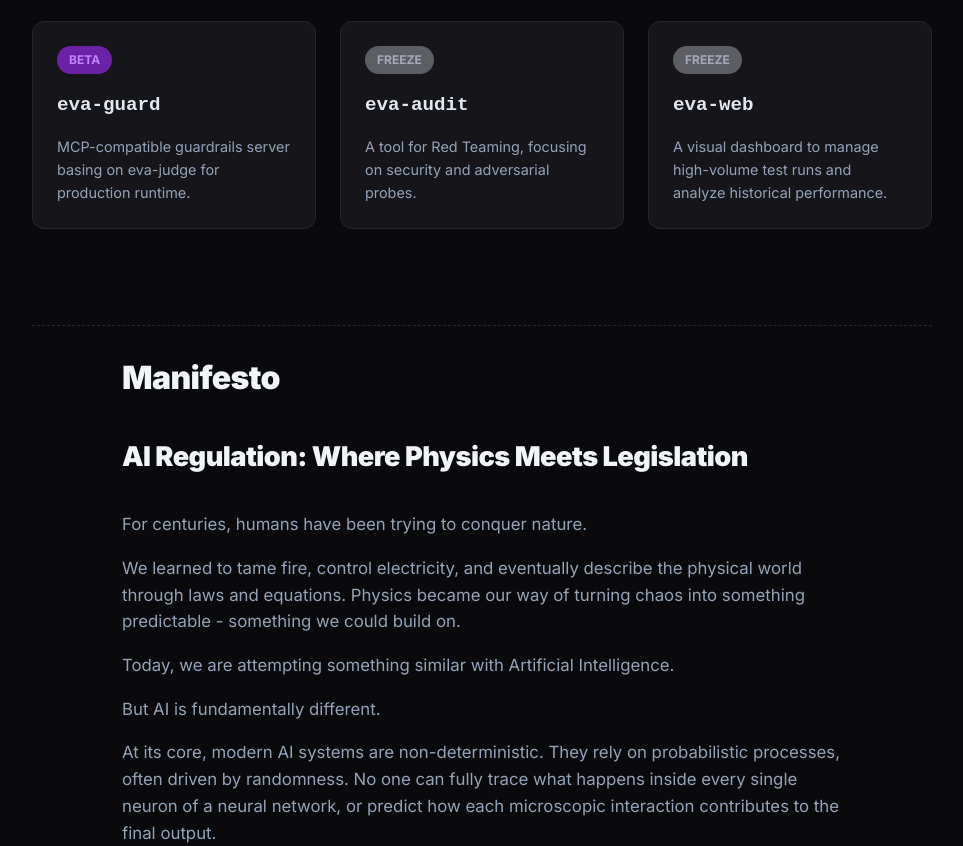
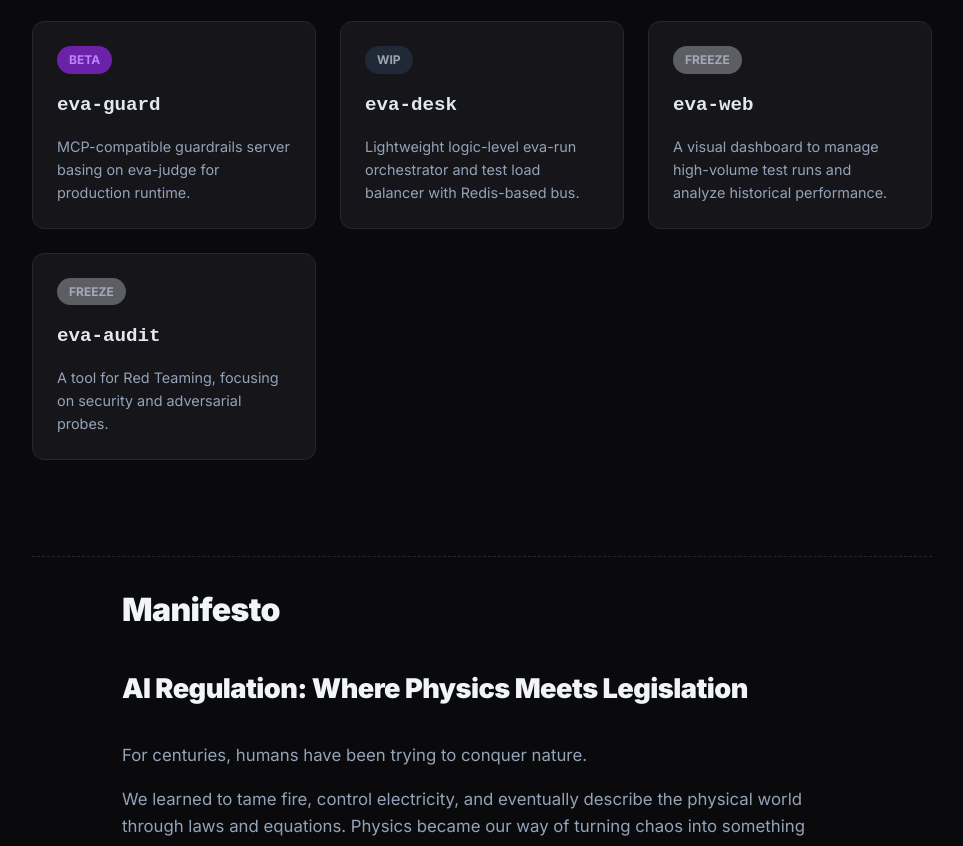
Before and after one commit to eva-llm/eva-llm.github.io, a plain HTML site: page index.html in a window 1280 px wide. Shown: the part 1237-2083 px from the top of the page, without its empty margins (158-1121 px from the left). Drawn offline with Linux system fonts and the light colour scheme.

Commit message:
Update index.html

```diff
--- a/index.html
+++ b/index.html
@@ -209,16 +209,22 @@
                 <p>MCP-compatible guardrails server basing on eva-judge for production runtime.</p>
             </a>
 
-            <a href="https://eva-llm.github.io/eva-audit" class="card">
-                <span class="badge badge-freeze">Freeze</span>
-                <h3>eva-audit</h3>
-                <p>A tool for Red Teaming, focusing on security and adversarial probes.</p>
+            <a href="https://github.com/eva-llm/eva-desk" class="card">
+                <span class="badge badge-wip">WIP</span>
+                <h3>eva-desk</h3>
+                <p>Lightweight logic-level eva-run orchestrator and test load balancer with Redis-based bus.</p>
             </a>
 
             <a href="https://eva-llm.github.io/eva-web" class="card">
                 <span class="badge badge-freeze">Freeze</span>
                 <h3>eva-web</h3>
                 <p>A visual dashboard to manage high-volume test runs and analyze historical performance.</p>
+            </a>
+
+            <a href="https://eva-llm.github.io/eva-audit" class="card">
+                <span class="badge badge-freeze">Freeze</span>
+                <h3>eva-audit</h3>
+                <p>A tool for Red Teaming, focusing on security and adversarial probes.</p>
             </a>
         </div>
         <section style="margin-top: 6rem; padding-top: 0rem; border-top: 1px dashed var(--border);">
```
